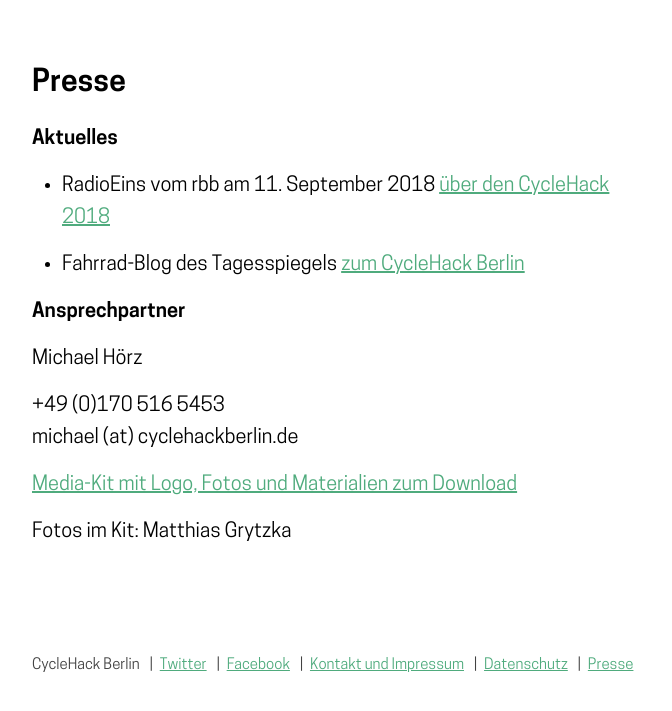
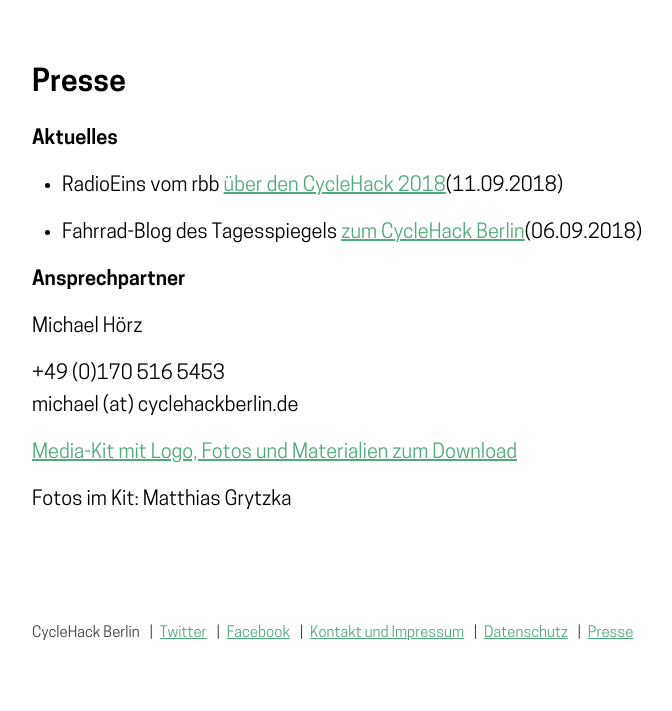
Before and after one commit to sjockers/cyclehackberlin.de, a Jekyll site: the page built from presse.md, in a window 1280 px wide. Shown: the top 711 px of the page, without its empty margins (68-740 px from the left). Built offline with Jekyll 4.4.1, drawn with Linux system fonts in a browser that asks for light colours.

Commit message:
Updated Presse

```diff
--- a/presse.md
+++ b/presse.md
@@ -10,9 +10,9 @@
 
 #### Aktuelles
 
-* RadioEins vom rbb am 11. September 2018 [über den CycleHack 2018](https://www.radioeins.de/programm/sendungen/der_schoene_morgen/rad/cyclehack-berlin.html)
+* RadioEins vom rbb [über den CycleHack 2018](https://www.radioeins.de/programm/sendungen/der_schoene_morgen/rad/cyclehack-berlin.html)(11.09.2018)
 
-* Fahrrad-Blog des Tagesspiegels [zum CycleHack Berlin](https://www.tagesspiegel.de/sport/liveblog/der-fahrrad-blog-des-tagesspiegel-hacker-wollen-berliner-fahrradverkehr-verbessern/19996818.html)
+* Fahrrad-Blog des Tagesspiegels [zum CycleHack Berlin](https://www.tagesspiegel.de/sport/liveblog/der-fahrrad-blog-des-tagesspiegel-hacker-wollen-berliner-fahrradverkehr-verbessern/19996818.html)(06.09.2018)
 
 
 #### Ansprechpartner
```
